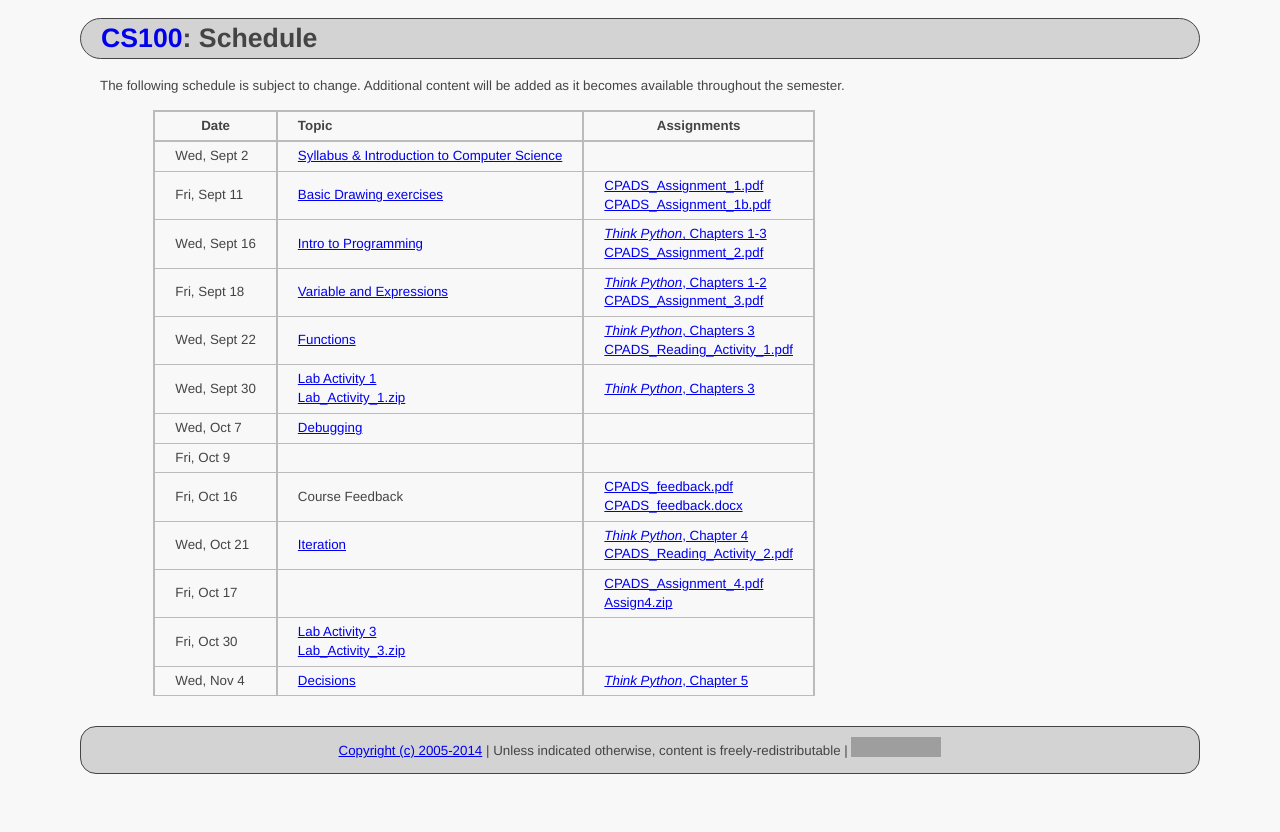
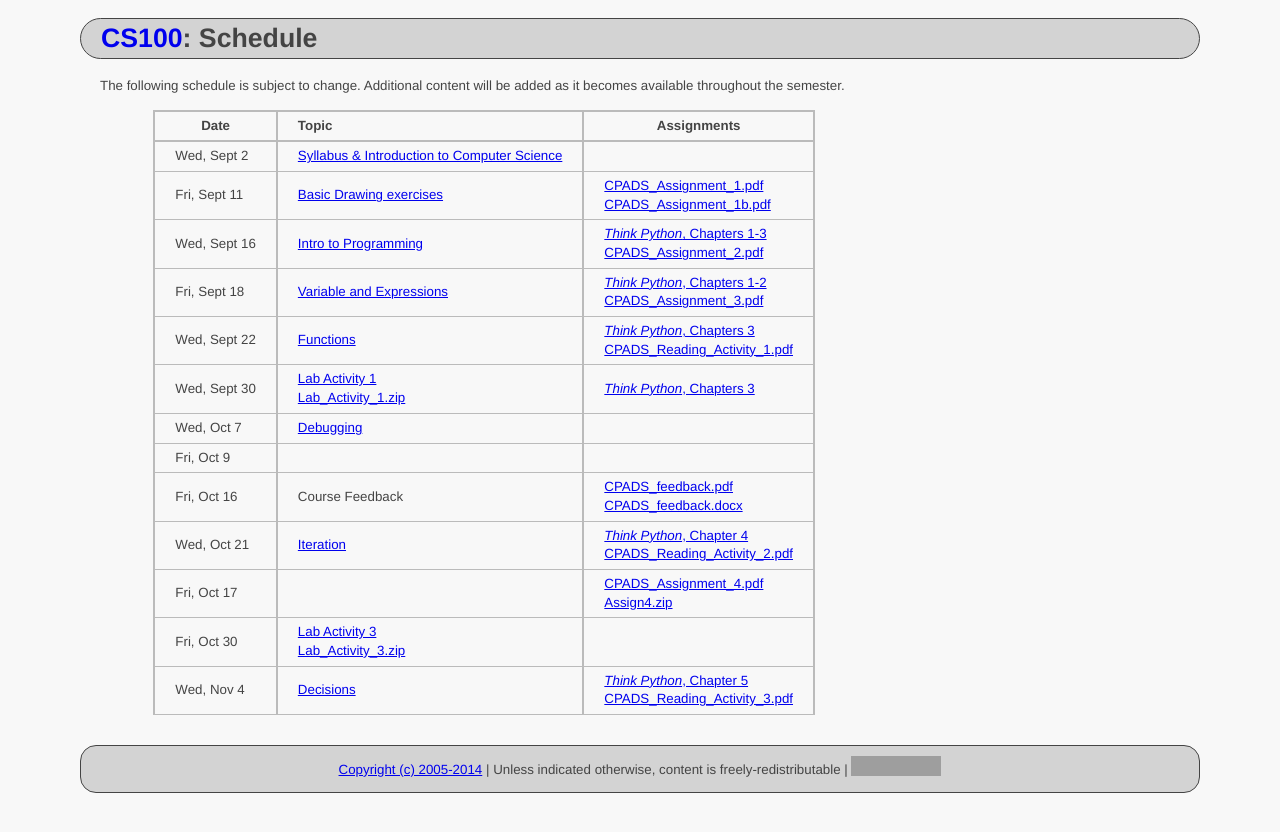
Before and after one commit to ycpcs/cs100-fall2015, a Jekyll site: the page built from schedule.md, in a window 1280 px wide. Shown: the top 832 px of the page. Built offline with Jekyll 4.4.1, drawn with Linux system fonts in a browser that asks for light colours; Markdown is read by kramdown in place of the engine named in the settings; grey boxes are pictures that could not be loaded.

Commit message:
add reading activity 3
add reading activity 3

```diff
--- a/schedule.md
+++ b/schedule.md
@@ -22,7 +22,7 @@ Additional content will be added as it becomes available throughout the semester
 >| Wed, Oct 21    |  [Iteration](lectures/lecture6_iteration.pdf)                                                        | [*Think Python*, Chapter 4](http://greenteapress.com/thinkpython/thinkpython.html) <br />  [CPADS_Reading_Activity_2.pdf](assign/CPADS_Reading_Activity_2.pdf)   |
 >| Fri, Oct 17    |                                                                                                      | [CPADS_Assignment_4.pdf](assign/CPADS_Assignment_4.pdf) <br /> [Assign4.zip](assign/src/Assign4.zip)   |
 >| Fri, Oct 30    |  [Lab Activity 3](assign/CPADS_Lab_Activity_3.pdf) <br /> [Lab_Activity_3.zip](assign/src/Lab_Activity_3.zip)   |       |
->| Wed, Nov 4     |  [Decisions](lectures/lecture7_decisions.pdf)                                                        | [*Think Python*, Chapter 5](http://greenteapress.com/thinkpython/thinkpython.html)    |
+>| Wed, Nov 4     |  [Decisions](lectures/lecture7_decisions.pdf)                                                        | [*Think Python*, Chapter 5](http://greenteapress.com/thinkpython/thinkpython.html) <br />  [CPADS_Reading_Activity_3.pdf](assign/CPADS_Reading_Activity_3.pdf)   |
 
 <!-- vim:set wrap: ­-->
 <!-- vim:set linebreak: -->
```
Also changed, not shown: assign/index.md (+1 -0 lines), 1 other file.
